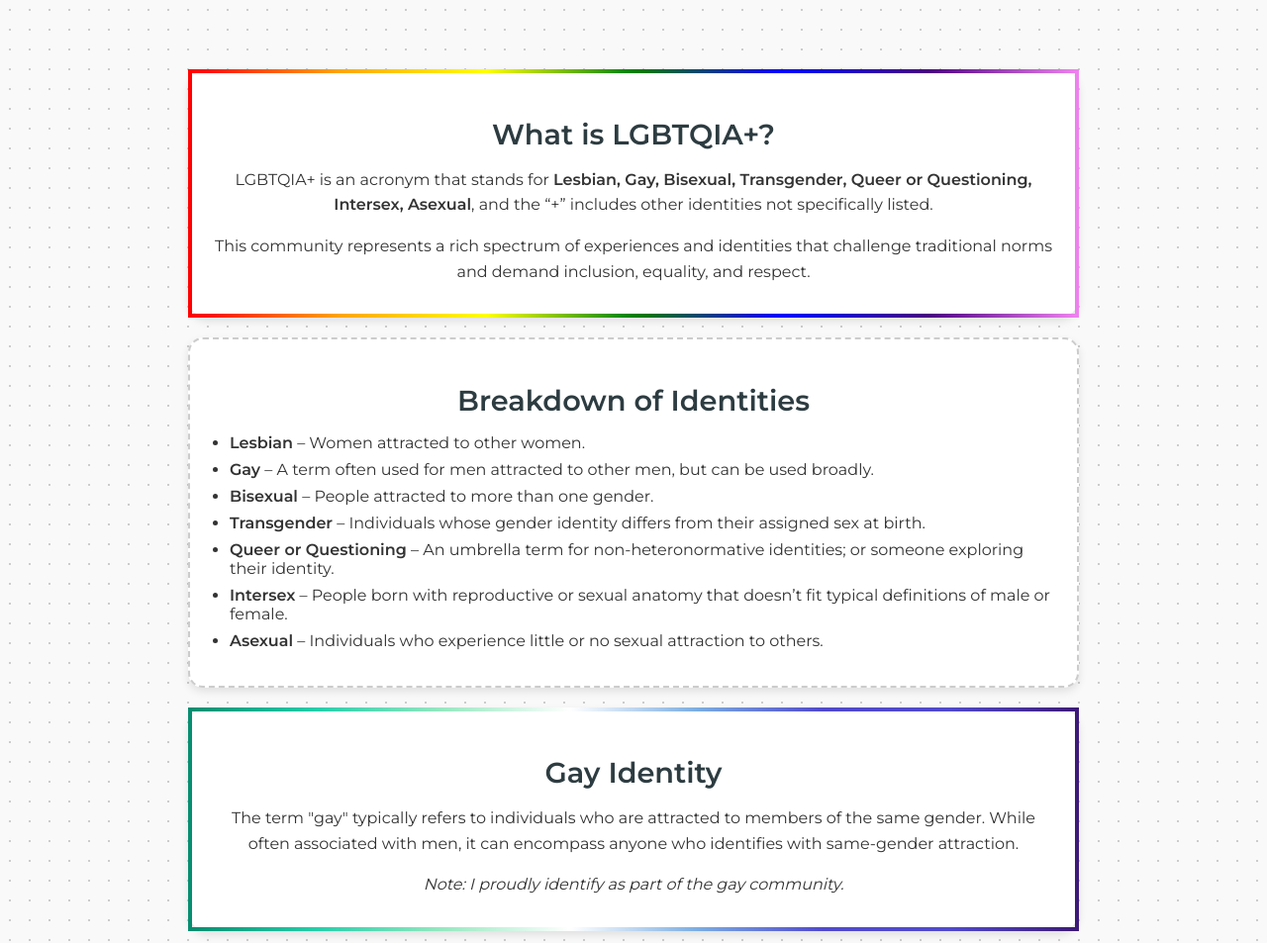
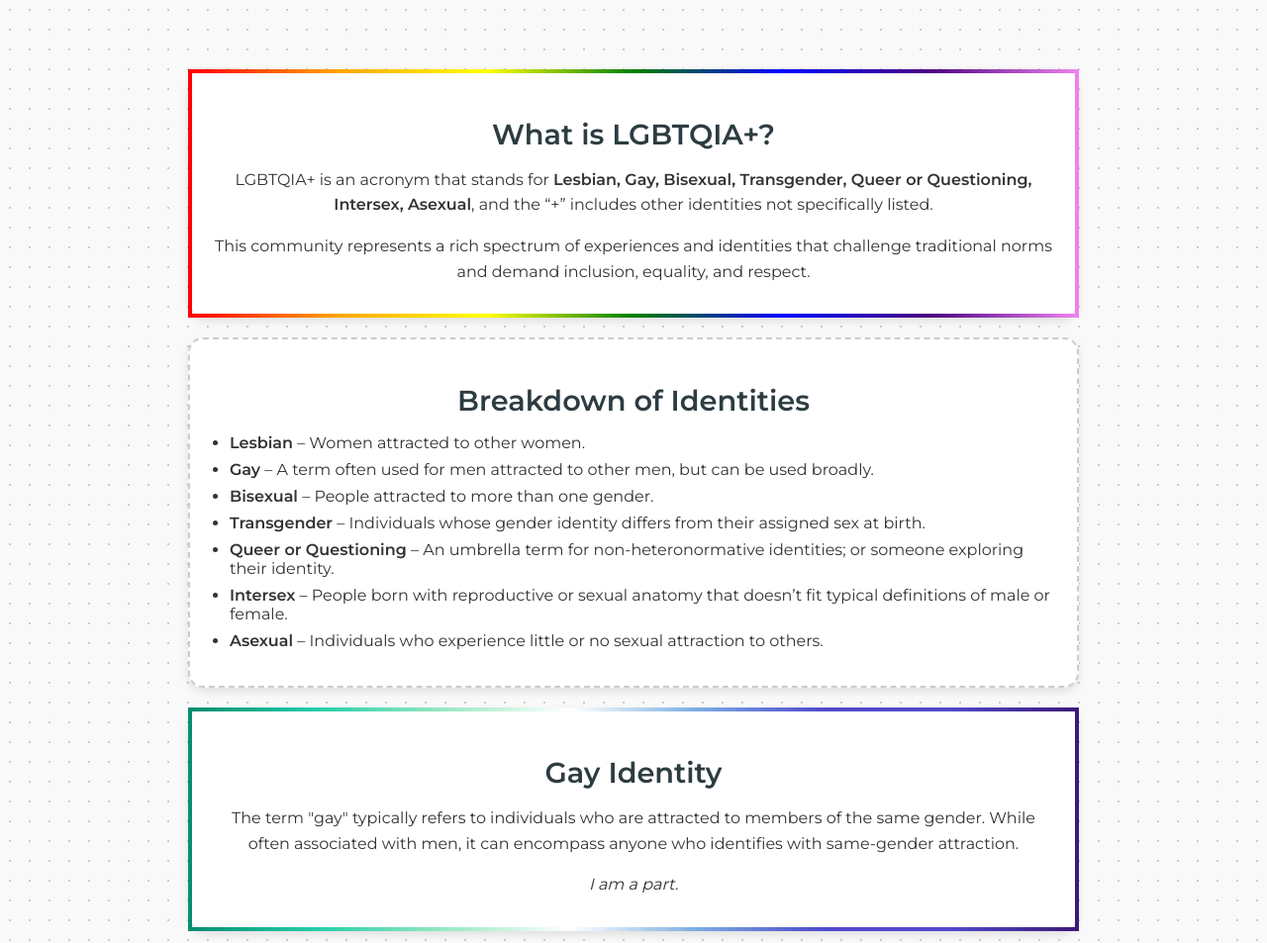
Before and after one commit to ribbonboyy/mink, a plain HTML site: page lgbtqia.html in a window 1280 px wide. Shown: the top 953 px of the page at 99% size. Drawn offline with Linux system fonts and the light colour scheme.

Commit message:
Update lgbtqia.html

```diff
--- a/lgbtqia.html
+++ b/lgbtqia.html
@@ -139,7 +139,7 @@
 <div class="section gay-border">
   <h2>Gay Identity</h2>
   <p>The term "gay" typically refers to individuals who are attracted to members of the same gender. While often associated with men, it can encompass anyone who identifies with same-gender attraction.</p>
-  <p><em>Note: I proudly identify as part of the gay community.</em></p>
+  <p><em>I am a part.</em></p>
 </div>
 
 <!-- Transgender Pride Section -->
```
